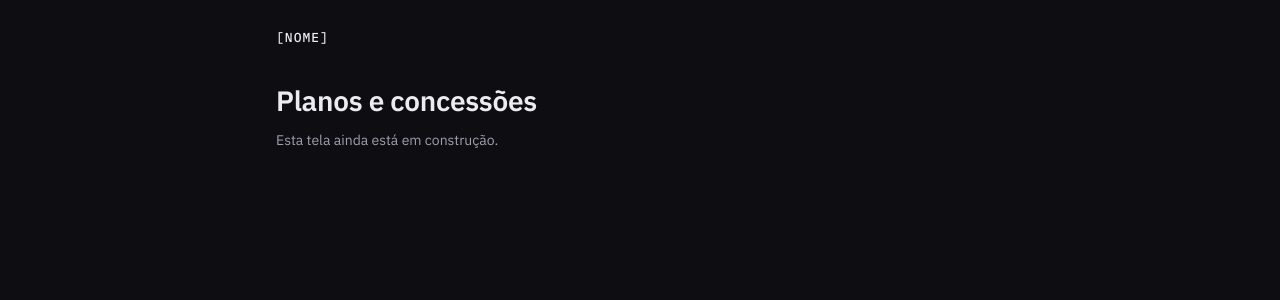
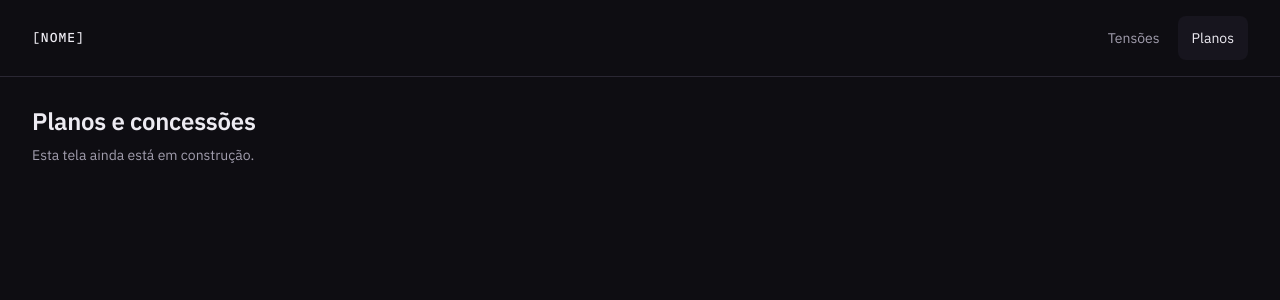
Before and after one commit to Adilla-rgp/sitedeviagem, a React (Vite) app: page /viagens/1/planos in a window 1280 px wide. Shown: the top 300 px of the page. Built offline with nearby package versions, Linux system fonts and the light colour scheme.

Commit message:
feat: add trip header with tensions and plans tabs

```diff
--- /dev/null
+++ b/src/components/trip-header.tsx
@@ -0,0 +1,36 @@
+import { NavLink } from 'react-router-dom'
+import { BrandMark } from './brand-mark'
+
+interface TripHeaderProps {
+  tripId: string
+}
+
+const tabs = [
+  { path: 'tensoes', label: 'Tensões' },
+  { path: 'planos', label: 'Planos' },
+]
+
+export function TripHeader({ tripId }: TripHeaderProps) {
+  return (
+    <header className="border-b border-line">
+      <div className="mx-auto flex max-w-[1280px] flex-wrap items-center justify-between gap-4 px-4 py-4 sm:px-8">
+        <BrandMark />
+        <nav aria-label="Etapas da viagem" className="flex gap-1 text-sm">
+          {tabs.map((tab) => (
+            <NavLink
+              key={tab.path}
+              to={`/viagens/${tripId}/${tab.path}`}
+              className={({ isActive }) =>
+                `flex h-11 items-center rounded px-3.5 transition-colors ${
+                  isActive ? 'bg-surface text-ink' : 'text-ink-muted hover:text-ink'
+                }`
+              }
+            >
+              {tab.label}
+            </NavLink>
+          ))}
+        </nav>
+      </div>
+    </header>
+  )
+}
--- a/src/pages/plans/index.tsx
+++ b/src/pages/plans/index.tsx
@@ -1,10 +1,18 @@
-import { PagePlaceholder } from '../../components/page-placeholder'
+import { useParams } from 'react-router-dom'
+import { TripHeader } from '../../components/trip-header'
+import { useDocumentTitle } from '../../lib/use-document-title'
 
 export function PlansPage() {
+  const { id = '' } = useParams()
+  useDocumentTitle('Planos e concessões')
+
   return (
-    <PagePlaceholder
-      title="Planos e concessões"
-      description="Esta tela ainda está em construção."
-    />
+    <>
+      <TripHeader tripId={id} />
+      <main className="mx-auto flex max-w-[1280px] flex-col gap-2 px-4 pb-10 pt-7 sm:px-8">
+        <h1 className="text-2xl font-semibold tracking-[-0.01em]">Planos e concessões</h1>
+        <p className="text-sm text-ink-muted">Esta tela ainda está em construção.</p>
+      </main>
+    </>
   )
 }
```
